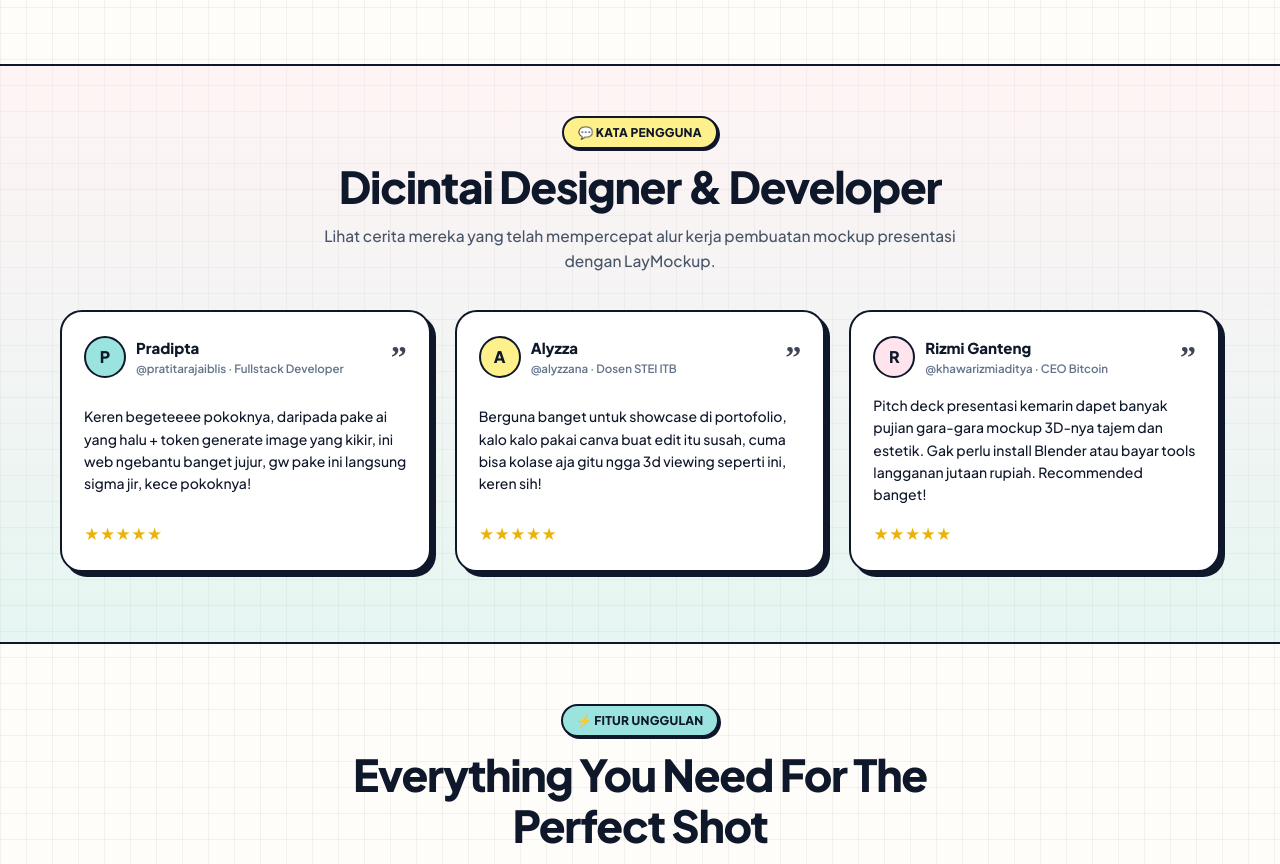
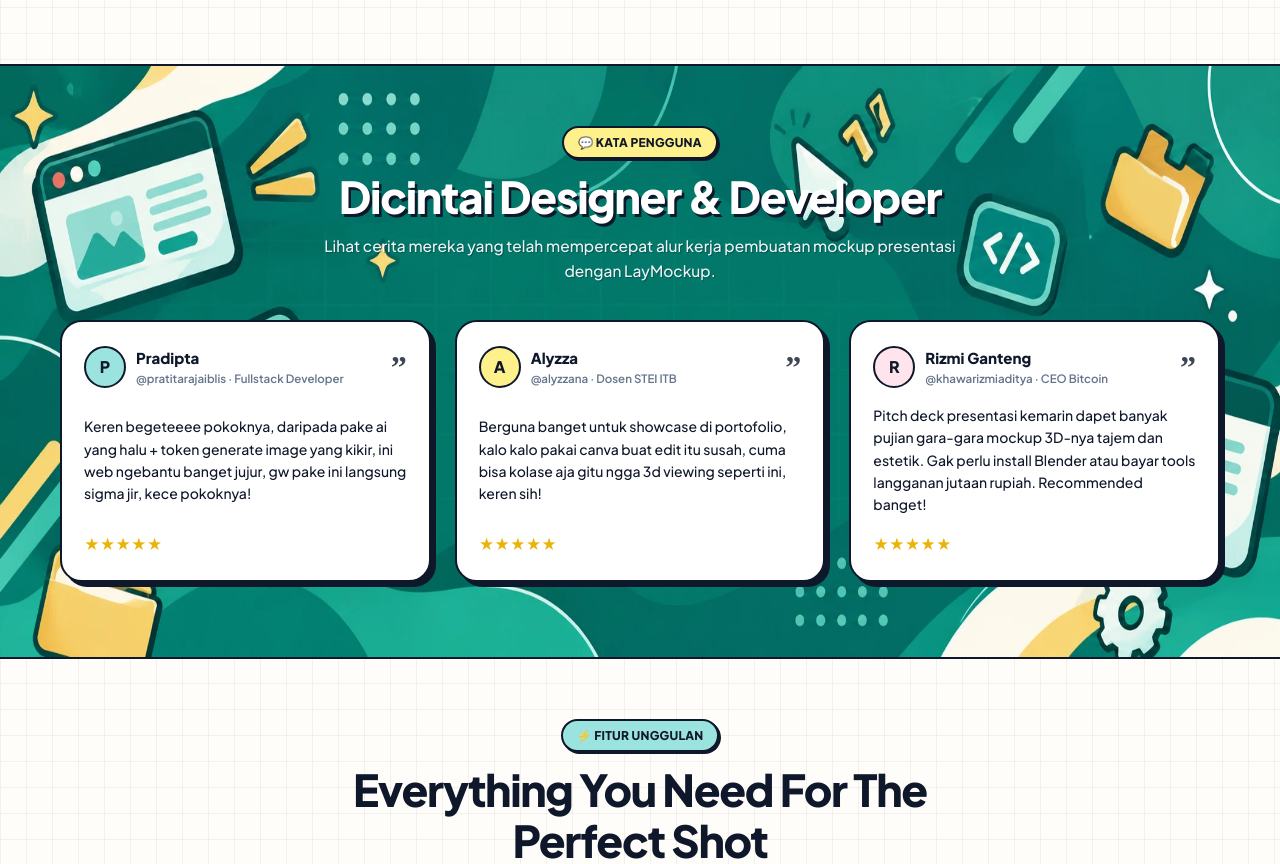
Before and after one commit to PradiptaPPLG/laymockup, a website: page beranda.html in a window 1280 px wide. Shown: the part 4257-5121 px from the top of the page. Drawn offline with Linux system fonts and the light colour scheme.

Commit message:
feat: pasang background ilustrasi developer pada section testimoni kata pengguna

```diff
--- a/beranda.html
+++ b/beranda.html
@@ -1142,11 +1142,32 @@
        KATA PENGGUNA SECTION (Matching Jepreto Image 4)
        ============================================================ */
     .testimoni-section {
-      padding: 50px 0 70px 0;
-      background: linear-gradient(180deg, rgba(255, 227, 237, 0.35) 0%, rgba(155, 227, 222, 0.25) 100%);
+      padding: 60px 0 75px 0;
+      background-color: #017466;
+      background-image: url('asset/images/bg-testi.png');
+      background-image: url('asset/images/bg-testi.webp');
+      background-size: 100% 100%;
+      background-position: center center;
+      background-repeat: no-repeat;
       border-top: 2.5px solid var(--border-dark);
       border-bottom: 2.5px solid var(--border-dark);
       position: relative;
+    }
+
+    .testimoni-section .section-title-cute {
+      color: #ffffff;
+      text-shadow: 2.5px 2.5px 0 var(--border-dark);
+    }
+
+    .testimoni-section .section-desc-cute {
+      color: rgba(255, 255, 255, 0.92);
+      text-shadow: 1px 1px 0 rgba(15, 23, 42, 0.35);
+    }
+
+    @media (max-width: 900px) {
+      .testimoni-section {
+        background-size: cover;
+      }
     }
 
     .testimoni-grid {
```
Also changed, not shown: index.html (+23 -2 lines), asset/images/bg-testi.png (added), asset/images/bg-testi.webp (added).
